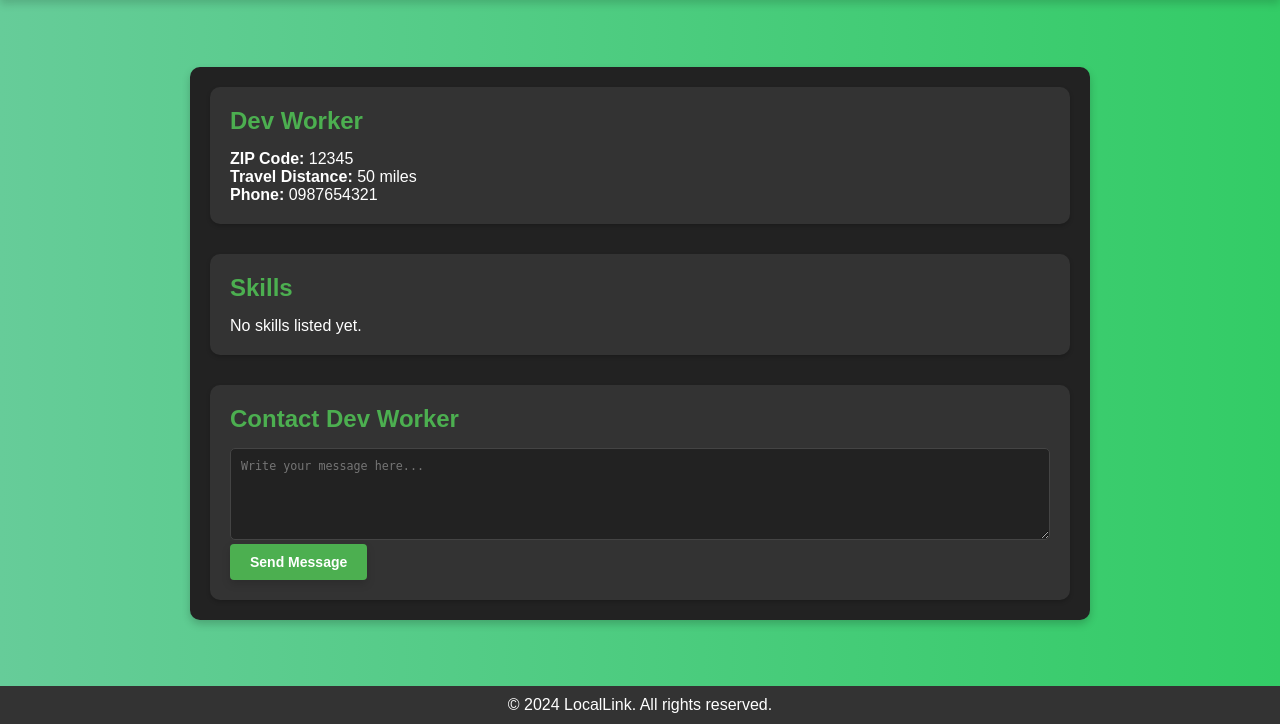
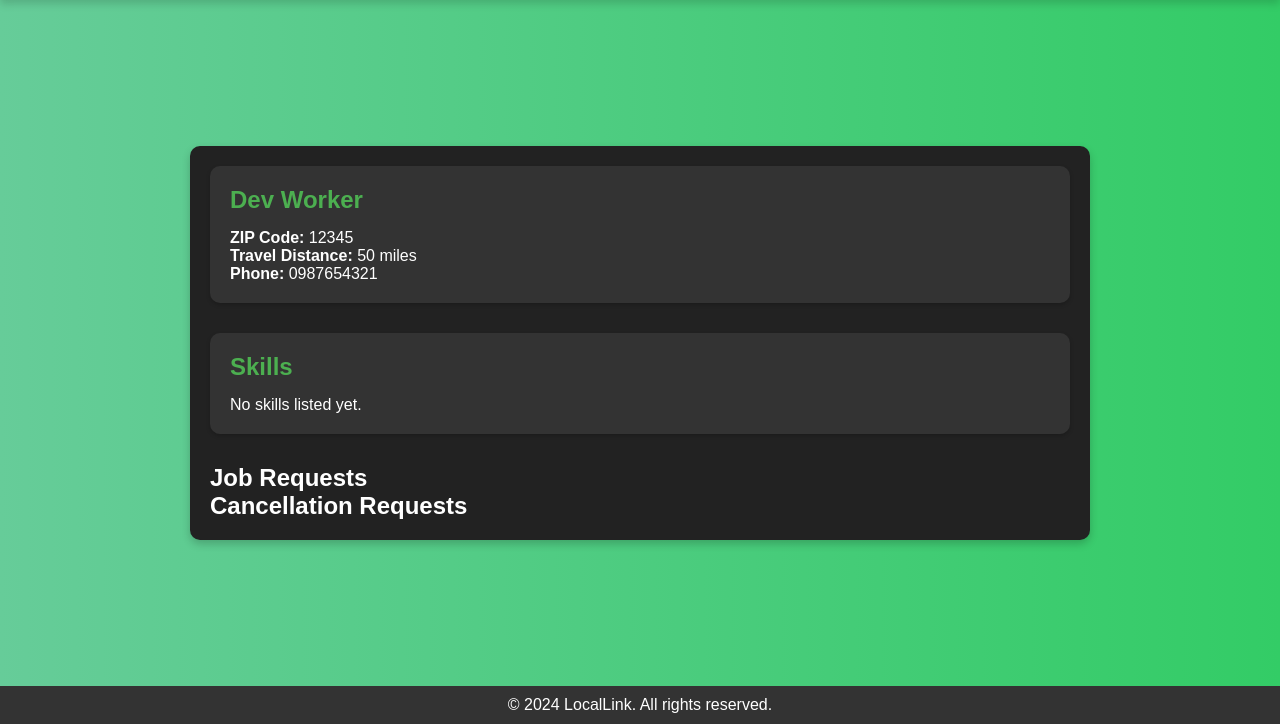
Before and after one commit to Danie1Winn/cecs343-local-services-market, a Flask app: page /view/2 in a window 1280 px wide. Shown: the part 76-800 px from the top of the page. Run offline with Flask 3, Linux system fonts and the light colour scheme; the visitor is signed in with stand-in values (Sample User, id 1); parts of the project's set-up code (start-up, migrations or seed data) failed here and were passed over.

Commit message:
feat: Implement Employer Dashboard and Job Management System
- Created `employer_dashboard` to allow employers to view and manage jobs.
  - Added sections for Pending Job Requests and Active Jobs.

- Updated `worker_view` to handle job requests from employers:
  - Employers can request jobs for workers.
  - Workers can accept/reject jobs.
  - Implemented worker approval for job cancellations initiated by employers.

- Added "Employer Dashboard" link to the navigation bar:
  - Displayed only for logged-in employers.
  - Ensured seamless navigation and access control.

- Tested all functionality:
  - Verified dashboard accessibility for employers.

```diff
--- a/app/routes/worker_routes.py
+++ b/app/routes/worker_routes.py
@@ -14,7 +14,63 @@ worker_bp = Blueprint('worker', __name__)
 def worker_view(worker_id):
     worker = Worker.query.get_or_404(worker_id)
     skills = Skill.query.filter_by(worker_id=worker_id).all()
+
+    # Check for employer login
+    employer_id = session.get('employer_id')
+    if employer_id:
+        pending_jobs = Contract.query.filter_by(worker_id=worker_id, status='pending').all()
+        cancel_requests = Contract.query.filter_by(worker_id=worker_id, status='cancel_requested').all()
+        return render_template(
+            'worker_view.html',
+            worker=worker,
+            skills=skills,
+            pending_jobs=pending_jobs,
+            cancel_requests=cancel_requests,
+        )
+
     return render_template('worker_view.html', worker=worker, skills=skills)
+
+@worker_bp.route('/worker_accept_job/<int:job_id>', methods=['POST'])
+def worker_accept_job(job_id):
+    contract = Contract.query.get_or_404(job_id)
+    worker_id = session.get('worker_id')
+
+    if contract.worker_id != worker_id:
+        flash("You are not authorized to accept this job.", "danger")
+        return redirect(url_for('worker.worker_view', worker_id=worker_id))
+
+    contract.status = 'accepted'
+    db.session.commit()
+    flash("Job accepted successfully!", "success")
+    return redirect(url_for('worker.worker_view', worker_id=worker_id))
+
+@worker_bp.route('/reject_job/<int:job_id>', methods=['POST'])
+def reject_job(job_id):
+    contract = Contract.query.get_or_404(job_id)
+    worker_id = session.get('worker_id')
+
+    if contract.worker_id != worker_id:
+        flash("You are not authorized to reject this job.", "danger")
+        return redirect(url_for('worker.worker_view', worker_id=worker_id))
+
+    db.session.delete(contract)
+    db.session.commit()
+    flash("Job rejected successfully!", "success")
+    return redirect(url_for('worker.worker_view', worker_id=worker_id))
+
+@worker_bp.route('/approve_cancellation/<int:job_id>', methods=['POST'])
+def approve_cancellation(job_id):
+    contract = Contract.query.get_or_404(job_id)
+    worker_id = session.get('worker_id')
+
+    if contract.worker_id != worker_id:
+        flash("You are not authorized to approve this cancellation.", "danger")
+        return redirect(url_for('worker.worker_view', worker_id=worker_id))
+
+    contract.status = 'canceled'
+    db.session.commit()
+    flash("Cancellation approved successfully.", "success")
+    return redirect(url_for('worker.worker_view', worker_id=worker_id))
 
 # Worker Profile for Editing
 @worker_bp.route('/profile/<int:worker_id>', methods=['GET', 'POST'])
@@ -89,34 +145,6 @@ def delete_skill(skill_id):
     flash("Skill deleted successfully!", "success")
     return redirect(url_for('worker.worker_profile', worker_id=worker_id))
 
-# Route to accept a job
-@worker_bp.route('/accept_job/<int:job_id>', methods=['POST'])
-def accept_job(job_id):
-    worker_id = session.get('worker_id')
-    if not worker_id:
-        flash("You must be logged in as a worker to accept a job.", "danger")
-        return redirect(url_for('login.login_page'))
-
-    job_posting = JobPosting.query.get_or_404(job_id)
-
-    if job_posting.status != 'open':
-        flash("This job is no longer available.", "danger")
-        return redirect(url_for('worker.worker_profile', worker_id=worker_id))
-
-    job_posting.status = 'accepted'
-    new_contract = Contract(
-        worker_id=worker_id,
-        employer_id=job_posting.employer_id,
-        job_posting_id=job_id,
-        status='accepted',
-    )
-
-    db.session.add(new_contract)
-    db.session.commit()
-
-    flash("Job accepted successfully!", "success")
-    return redirect(url_for('worker.worker_profile', worker_id=worker_id))
-
 # Route to contact a worker
 @worker_bp.route('/contact/<int:worker_id>', methods=['POST'])
 def contact(worker_id):
--- a/app/templates/index.html
+++ b/app/templates/index.html
@@ -17,6 +17,8 @@
                 <a href="{{ url_for('developer.dashboard') }}" class="auth-button">Developer Dashboard</a>
             {% elif session.get('role') == 'worker' %}
                 <a href="{{ url_for('worker.worker_profile', worker_id=session.get('worker_id')) }}" class="auth-button">Worker Dashboard</a>
+            {% elif session.get('employer_id') %}
+                <a href="{{ url_for('employer.employer_page') }}" class="auth-button">Employer Dashboard</a>
             {% endif %}
             {% if session.get('logged_in') %}
                 <a href="{{ url_for('login.logout') }}" class="auth-button">Logout</a>
--- a/app/templates/worker_view.html
+++ b/app/templates/worker_view.html
@@ -15,7 +15,6 @@
             <a href="{{ url_for('home.home') }}" class="button">Home</a>
         </nav>
     </header>
-
     <main>
         <section class="worker-card">
             <div class="worker-details">
@@ -31,13 +30,11 @@
                     <ul>
                         {% for skill in skills %}
                             <li>
-                                <p><strong>{{ skill.skill_name }}</strong></p>
-                                <p>Description: {{ skill.description }}</p>
-                                <p>Experience Level: {{ skill.experience_level }}</p>
-                                <p>Rate Type: {{ skill.rate_type|capitalize }}</p>
-                                {% if skill.rate_type != "negotiable" %}
-                                    <p>Rate Value: ${{ '%.2f'|format(skill.rate_value) }}</p>
+                                <strong>{{ skill.skill_name }}</strong> - Level: {{ skill.experience_level }}
+                                {% if skill.rate_type != 'negotiable' %}
+                                    <br><em>Rate:</em> ${{ "{:.2f".format(skill.rate_value) }}
                                 {% endif %}
+                                <br><em>Rate Type:</em> {{ skill.rate_type.capitalize() }}
                             </li>
                         {% endfor %}
                     </ul>
@@ -46,13 +43,42 @@
                 {% endif %}
             </div>
 
-            <div class="contact-worker">
-                <h2>Contact {{ worker.name }}</h2>
-                <form method="POST" action="{{ url_for('worker.contact', worker_id=worker.id) }}">
-                    <textarea id="message" name="message" rows="5" placeholder="Write your message here..." required></textarea>
-                    <button type="submit" class="button">Send Message</button>
-                </form>
+            {% if session.get('employer_id') %}
+            <div class="job-actions">
+                <h2>Job Requests</h2>
+                <ul>
+                    {% for job in pending_jobs %}
+                    <li>
+                        <p><strong>{{ job.title }}</strong></p>
+                        <p>{{ job.description }}</p>
+                        <p><em>Rate:</em> {{ job.rate }}</p>
+                        <p><em>Created:</em> {{ job.created_at.strftime('%Y-%m-%d %H:%M:%S') }}</p>
+                        <form method="POST" action="{{ url_for('worker.accept_job', job_id=job.id) }}">
+                            <button type="submit" class="button">Accept</button>
+                        </form>
+                        <form method="POST" action="{{ url_for('worker.reject_job', job_id=job.id) }}">
+                            <button type="submit" class="button danger">Reject</button>
+                        </form>
+                    </li>
+                    {% endfor %}
+                </ul>
+
+                <h2>Cancellation Requests</h2>
+                <ul>
+                    {% for job in cancel_requests %}
+                    <li>
+                        <p><strong>{{ job.title }}</strong></p>
+                        <p>{{ job.description }}</p>
+                        <p><em>Rate:</em> {{ job.rate }}</p>
+                        <p><em>Created:</em> {{ job.created_at.strftime('%Y-%m-%d %H:%M:%S') }}</p>
+                        <form method="POST" action="{{ url_for('worker.approve_cancellation', job_id=job.id) }}">
+                            <button type="submit" class="button">Approve Cancellation</button>
+                        </form>
+                    </li>
+                    {% endfor %}
+                </ul>
             </div>
+            {% endif %}
         </section>
     </main>
 
```
Also changed, not shown: app/routes/employer_routes.py (+38 -1 lines), app/templates/employer_profile.html (added, +83 -0 lines), instance/local_services.db.
